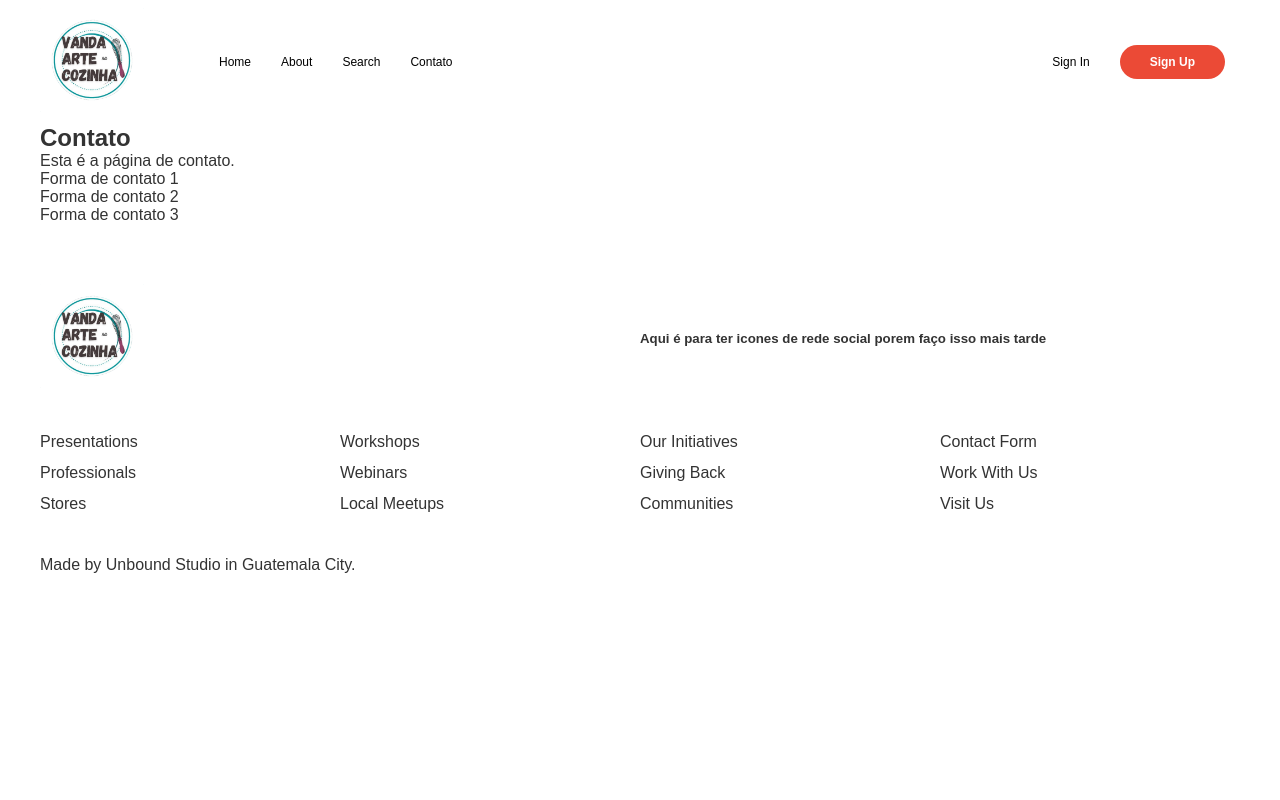
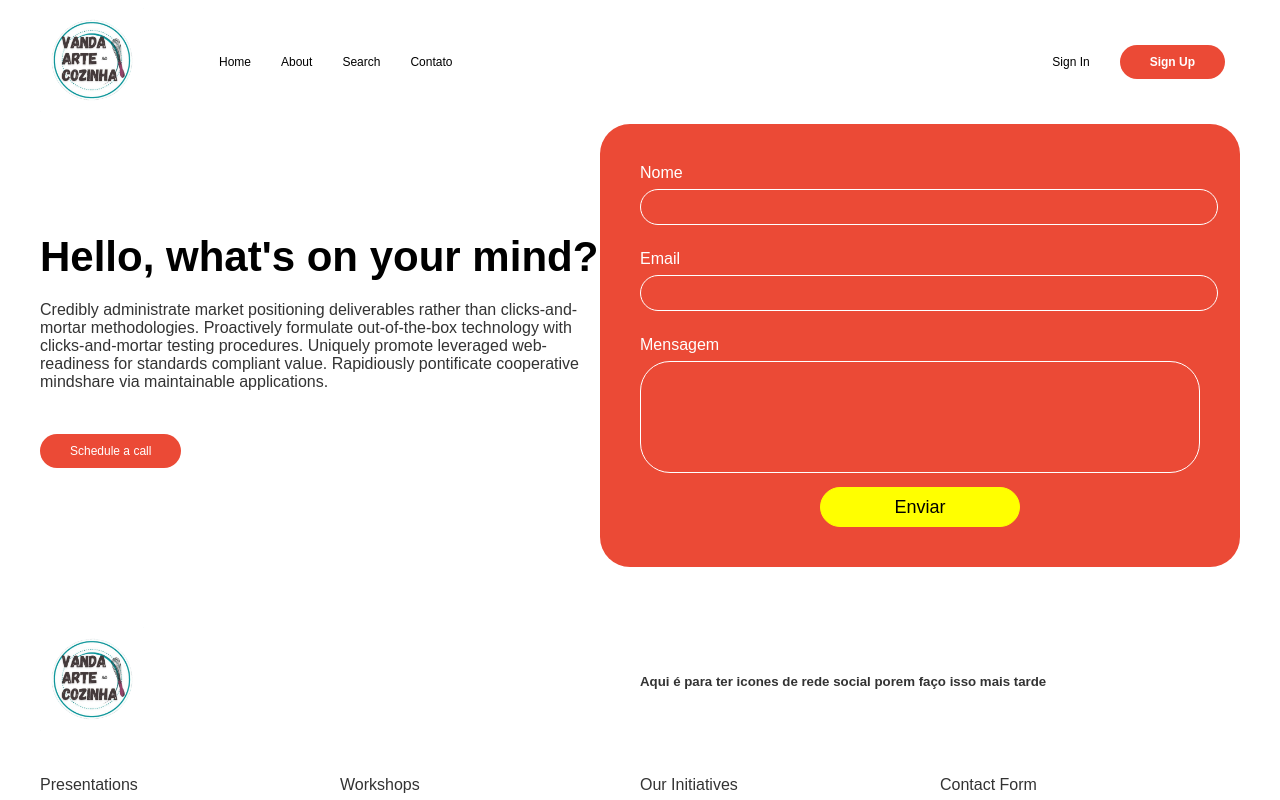
Before and after one commit to DouglasGonc/React-ViteImersao, a React (Vite) app: page /contato in a window 1280 px wide. Shown: the top 800 px of the page. Built offline with nearby package versions, Linux system fonts and the light colour scheme.

Commit message:
Elaboração de estilo da pagina de contato

```diff
--- a/src/components/main/recipe-vibrary.tsx
+++ b/src/components/main/recipe-vibrary.tsx
@@ -1,8 +1,8 @@
 import React from "react";
 import styled from "styled-components";
-import SearchBar from "./search-bar";
-import SelectDropdown from "./select-dropdown";
-import LibraryGrid from "./library-grid";
+// import SearchBar from "./search-bar";
+// import SelectDropdown from "./select-dropdown";
+// import LibraryGrid from "./library-grid";
 
 const ContainerGrid = styled.div`
     /* padding: 60px 0;
--- a/src/main.tsx
+++ b/src/main.tsx
@@ -30,10 +30,6 @@ import ContactDetails from './pages/ContactDetails.tsx'
           path: "contato",
           element: <Contact />
         },
-        {
-          path: "Contato/:id",
-          element: <ContactDetails />
-        },
       ]
     }
   ])
--- a/src/pages/Contact.tsx
+++ b/src/pages/Contact.tsx
@@ -1,21 +1,160 @@
-import React from 'react';
-import { Link } from 'react-router-dom';
+import React, { useState } from 'react';
+import styled from 'styled-components';
+// import { Link } from 'react-router-dom';
+
+const ContainerContact = styled.section`
+    display: flex;
+    justify-content: space-between;
+    align-items: center;
+
+    div{
+        flex: 1 1 0%;
+    }
+`;
+
+const InfContact = styled.div`
+
+
+    h1{
+        margin: 0 0 20px 0;
+        font-size: 42px;
+        font-weight: 600;
+        color: #000;
+        text-transform: none;
+    }
+
+    p{
+        display: block;
+        margin-block-start: 1em;
+        margin-block-end: 1em;
+        margin-inline-start: 0px;
+        margin-inline-end: 0px;
+        unicode-bidi: isolate;
+        margin: 0 0 50px 0;
+    }
+`;
+
+const ConButton = styled.a`
+    text-decoration: none;
+    font-size: 12px;
+    background-color: var(--button-color-primary);
+    color: #fff;
+
+    padding: 10px 30px;
+    border-radius: 30px;
+
+    &:hover{
+        background-color: var(--button-color-hover);
+        color: #fff;
+    }
+`;
+
+const Formulario = styled.div`
+    background-color: var(--button-color-primary);
+    border: none;
+    border-radius: 30px;
+    padding: 40px;
+
+    .form{
+        max-width: 600px;
+        width: 100%;
+        display: flex;
+        flex-direction: column;
+    }
+    p{
+        color: #fff;
+        margin-bottom: 7px;
+    }
+    .input{
+        margin-bottom: 25px;
+        width: 100%;
+        height: 34px;
+        border-radius: 30px;
+        border: 1px solid #fff;
+        background-color: transparent;
+        padding: 0 8px;
+    }
+    .textarea{
+        margin-bottom: 14px;
+        border-radius: 30px;
+        border: 1px solid #fff;
+        background-color: transparent;
+        padding: 8px;
+        height: 94px;
+        resize: none;
+    }
+    div{
+        display: flex;
+        justify-content: center;
+    }
+    .button{
+        width: 200px;
+        height: 40px;
+        border-radius: 30px;
+        border: 1px solid yellow;
+        cursor: pointer;
+        background-color: yellow;
+        font-size: 18px;
+        transition: background-color, transform 0.8s;
+    }
+
+    .button:hover{
+        border: 1px solid #fff;
+        background-color: transparent;
+        color: #fff;
+        transform: scale(1.01);
+    }
+`;
 
 const Contact: React.FC = () => {
+
+    const [name, setName] = useState<string>(''); // Definindo os tipos para TypeScript
+    const [email, setEmail] = useState<string>('');
+    const [message, setMessage] = useState<string>('');
+
+    const handleSubmit = (event: React.FormEvent<HTMLFormElement>) => {
+    event.preventDefault();
+    console.log('Nome:', name);
+    console.log('Email:', email);
+    console.log('Mensagem:', message);
+    };
+
     return (
-        <>
-            <h1>Contato</h1>
-            <p>Esta é a página de contato.</p>
-            <p>
-                <Link to="/contato/1">Forma de contato 1</Link>
-            </p>
-            <p>
-                <Link to="/contato/2">Forma de contato 2</Link>
-            </p>
-            <p>
-                <Link to="/contato/3">Forma de contato 3</Link>
-            </p>
-        </>
+        <ContainerContact>
+            <InfContact>
+                <h1>Hello, what's on your mind?</h1>
+                <p>Credibly administrate market positioning deliverables rather than clicks-and-mortar methodologies. Proactively formulate out-of-the-box technology with clicks-and-mortar testing procedures. Uniquely promote leveraged web-readiness for standards compliant value. Rapidiously pontificate cooperative mindshare via maintainable applications.</p>
+                <ConButton>Schedule a call</ConButton>
+            </InfContact>
+            <Formulario>
+            <form className="form" onSubmit={handleSubmit}>
+                <p>Nome</p>
+                <input
+                    className="input"
+                    type="text"
+                    onChange={(e) => setName(e.target.value)}
+                    value={name}
+                />
+                <p>Email</p>
+                <input
+                    className="input"
+                    type="email"
+                    onChange={(e) => setEmail(e.target.value)}
+                    value={email}
+                />
+                <p>Mensagem</p>
+                <textarea
+                    className="textarea"
+                    onChange={(e) => setMessage(e.target.value)}
+                    value={message}
+                />
+
+                <div>
+                    <input className="button" type="submit" value="Enviar" />
+                </div>
+            </form>
+            </Formulario>
+        </ContainerContact>
     );
 };
 
--- a/src/pages/ContactDetails.tsx
+++ /dev/null
@@ -1,17 +0,0 @@
-import { useParams } from 'react-router-dom';
-import { Link } from 'react-router-dom';
-
-const ContactDetails = () => {
-    const { id } = useParams();
-
-    return (
-        <>
-            <h1>Contato</h1>
-            <p>Exibindo informações do contato: {id}</p>
-
-            <Link to="/contato">Contato</Link>
-        </>
-    );
-};
-
-export default ContactDetails;
```
